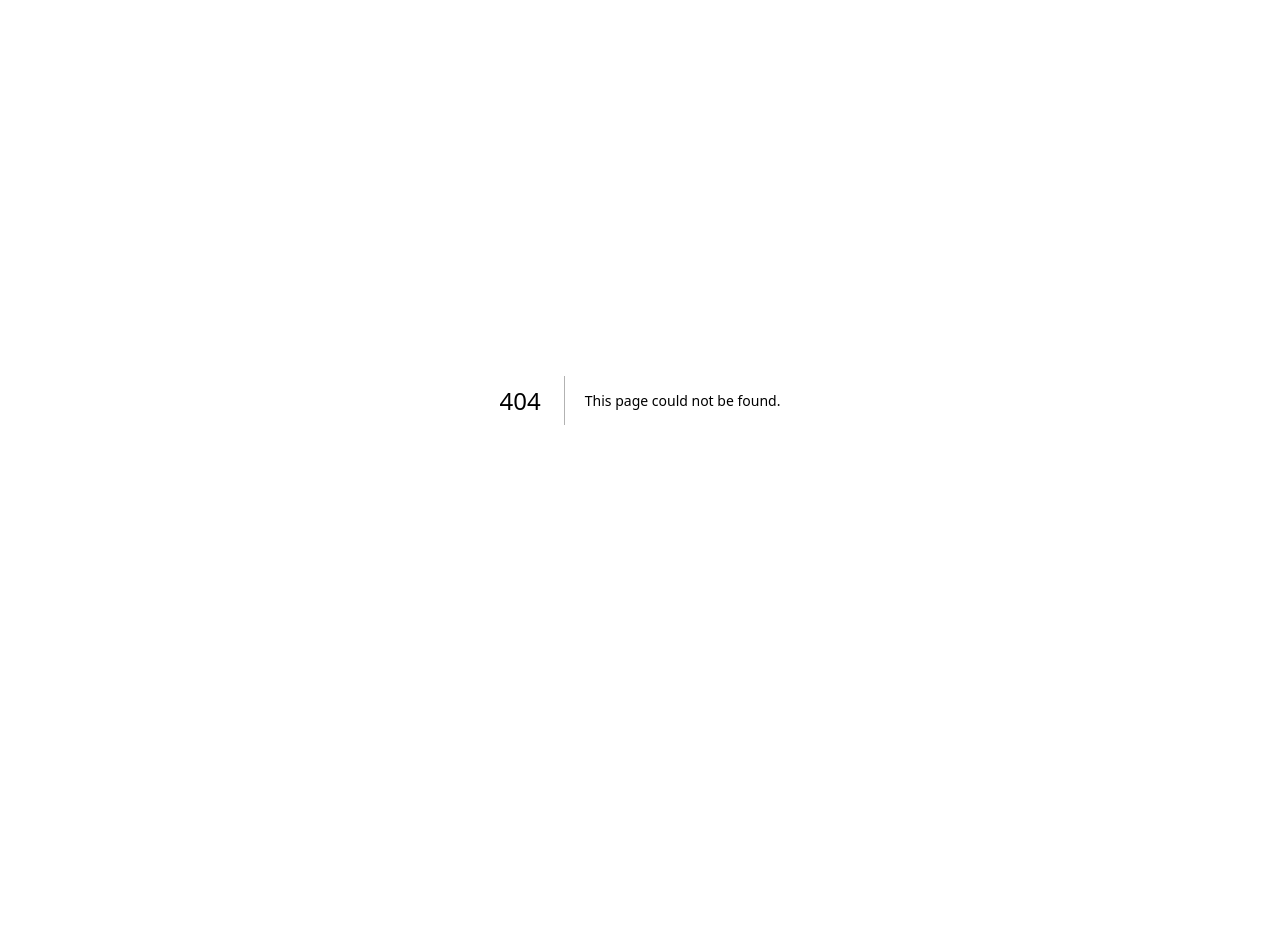
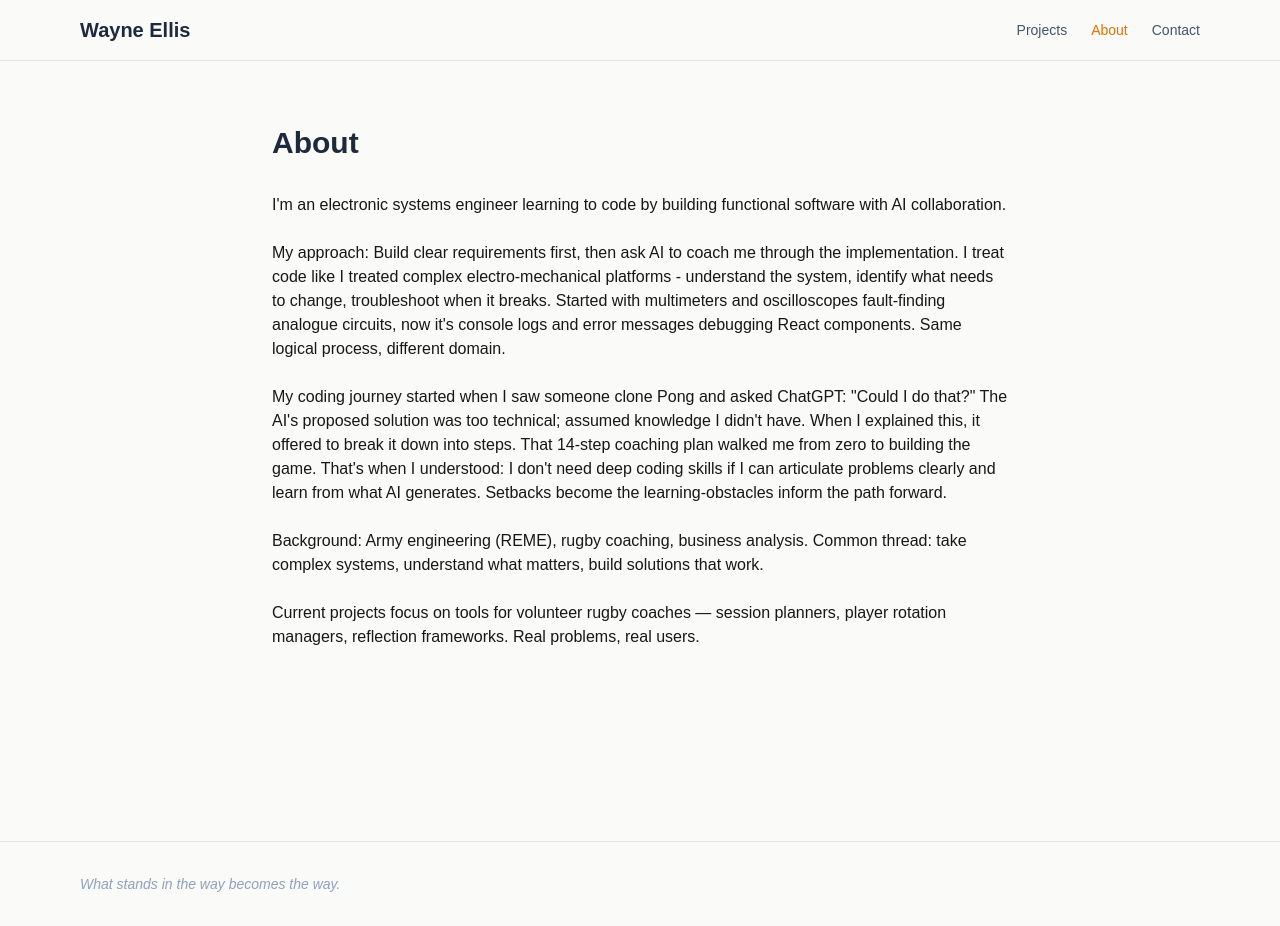
Before and after one commit to footnote42/portfolio-site, a Next.js app: page /about in a window 1280 px wide. Before the commit this address had no page. Before the commit the page ends 800 px from the top, so only its background shows below. Built offline with nearby package versions, Linux system fonts and the light colour scheme.

Commit message:
Complete About page and refine intro - Milestone 4 progress

```diff
--- /dev/null
+++ b/app/about/page.js
@@ -0,0 +1,78 @@
+export default function AboutPage() {
+  return (
+    <div className="min-h-screen bg-stone-50 dark:bg-slate-900">
+      {/* Navigation */}
+      <nav className="border-b border-stone-200 dark:border-slate-800">
+        <div className="max-w-6xl mx-auto px-4 py-4">
+          <div className="flex items-center justify-between">
+            <a href="/" className="text-xl font-semibold text-slate-800 dark:text-slate-100 hover:text-amber-600">
+              Wayne Ellis
+            </a>
+            <div className="flex gap-6 text-sm">
+              <a href="/#projects" className="text-slate-600 hover:text-amber-600 dark:text-slate-300">
+                Projects
+              </a>
+              <a href="/about" className="text-amber-600 dark:text-amber-500 font-medium">
+                About
+              </a>
+              <a href="#contact" className="text-slate-600 hover:text-amber-600 dark:text-slate-300">
+                Contact
+              </a>
+            </div>
+          </div>
+        </div>
+      </nav>
+
+      {/* Main Content */}
+      <main className="max-w-3xl mx-auto px-4 py-16">
+        <h1 className="text-3xl font-bold text-slate-800 dark:text-slate-100 mb-8">
+          About
+        </h1>
+
+        <div className="prose prose-lg prose-slate dark:prose-invert max-w-none space-y-6">
+          <p>
+            I'm an electronic systems engineer learning to code by building functional software
+            with AI collaboration.
+          </p>
+
+          <p>
+            My approach: Build clear requirements first, then ask AI to coach me through the
+            implementation. I treat code like I treated complex electro-mechanical platforms -
+            understand the system, identify what needs to change, troubleshoot when it breaks.
+            Started with multimeters and oscilloscopes fault-finding analogue circuits, now
+            it's console logs and error messages debugging React components. Same logical
+            process, different domain.
+          </p>
+
+          <p>
+            My coding journey started when I saw someone clone Pong and asked ChatGPT: "Could I
+            do that?" The AI's proposed solution was too technical; assumed knowledge I didn't have.
+            When I explained this, it offered to break it down into steps. That 14-step coaching
+            plan walked me from zero to building the game. That's when I understood: I don't need
+            deep coding skills if I can articulate problems clearly and learn from what AI generates.
+            Setbacks become the learning-obstacles inform the path forward.
+          </p>
+
+          <p>
+            Background: Army engineering (REME), rugby coaching, business analysis. Common thread:
+            take complex systems, understand what matters, build solutions that work.
+          </p>
+
+          <p>
+            Current projects focus on tools for volunteer rugby coaches — session planners, player rotation
+            managers, reflection frameworks. Real problems, real users.
+          </p>
+        </div>
+      </main>
+
+      {/* Footer */}
+      <footer className="border-t border-stone-200 dark:border-slate-800 mt-32">
+        <div className="max-w-6xl mx-auto px-4 py-8">
+          <p className="text-sm text-slate-400 dark:text-slate-600 italic">
+            What stands in the way becomes the way.
+          </p>
+        </div>
+      </footer>
+    </div>
+  );
+}
--- a/app/page.js
+++ b/app/page.js
@@ -19,7 +19,7 @@ export default async function Home() {
               <a href="#projects" className="text-slate-600 hover:text-amber-600 dark:text-slate-300">
                 Projects
               </a>
-              <a href="#about" className="text-slate-600 hover:text-amber-600 dark:text-slate-300">
+              <a href="/about" className="text-slate-600 hover:text-amber-600 dark:text-slate-300">
                 About
               </a>
               <a href="#contact" className="text-slate-600 hover:text-amber-600 dark:text-slate-300">
@@ -33,8 +33,9 @@ export default async function Home() {
       <main className="max-w-6xl mx-auto px-4 py-16">
         <div className="max-w-2xl mb-16">
           <p className="text-lg text-slate-700 dark:text-slate-300 leading-relaxed">
-            I build practical tools that save volunteer coaches time. Rugby session planners,
-            PowerBI automations, and experiments in learning.
+            I'm a systems engineer learning to build software with AI collaboration. Coding's
+            learning curve always felt too steep; until AI removed that excuse. Now I'm building
+            time-saving tools for rugby coaches and exploring whatever makes me curious.
           </p>
         </div>
 
@@ -65,7 +66,7 @@ export default async function Home() {
 
       <footer className="border-t border-stone-200 dark:border-slate-800 mt-32">
         <div className="max-w-6xl mx-auto px-4 py-8">
-          <p className="text-sm text-slate-500 dark:text-slate-400">
+          <p className="text-sm text-slate-400 dark:text-slate-600 italic">
             What stands in the way becomes the way.
           </p>
         </div>
--- a/app/projects/page.js
+++ b/app/projects/page.js
@@ -16,7 +16,7 @@ export default async function ProjectsPage() {
               <a href="/#projects" className="text-slate-600 hover:text-amber-600 dark:text-slate-300">
                 Projects
               </a>
-              <a href="#about" className="text-slate-600 hover:text-amber-600 dark:text-slate-300">
+              <a href="/about" className="text-slate-600 hover:text-amber-600 dark:text-slate-300">
                 About
               </a>
               <a href="#contact" className="text-slate-600 hover:text-amber-600 dark:text-slate-300">
@@ -138,7 +138,7 @@ export default async function ProjectsPage() {
       {/* Footer */}
       <footer className="border-t border-stone-200 dark:border-slate-800 mt-32">
         <div className="max-w-6xl mx-auto px-4 py-8">
-          <p className="text-sm text-slate-500 dark:text-slate-400">
+          <p className="text-sm text-slate-400 dark:text-slate-600 italic">
             What stands in the way becomes the way.
           </p>
         </div>
```
